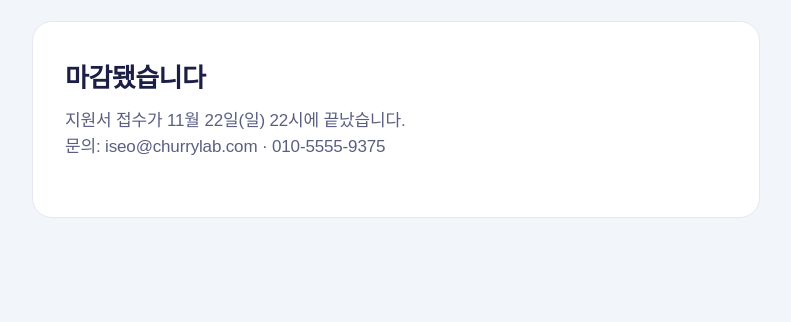
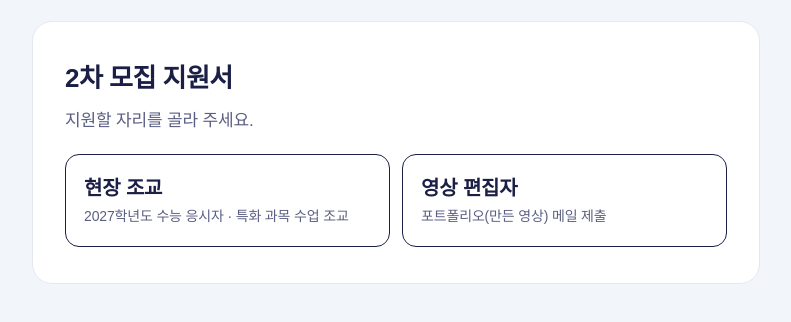
Before and after one commit to iseoforwork-tech/churrylab-apply, a plain HTML site: page index.html in a window 1280 px wide. Shown: the part 178-500 px from the top of the page, without its empty margins (244-1035 px from the left). Drawn offline with Linux system fonts and the light colour scheme; a web font is replaced by a local one.

Commit message:
지원서 마감 제한 풀기 (다시 엶)

```diff
--- a/index.html
+++ b/index.html
@@ -392,7 +392,7 @@ input:focus,textarea:focus{outline:2px solid var(--navy);outline-offset:1px;bord
 </div>
 
 <script>
-var BOOT = (function () { var r = new URLSearchParams(location.search).get('role'); if (r !== 'assist' && r !== 'editor') r = ''; return { role: r, base: location.pathname, closed: Date.now() >= Date.UTC(2026, 10, 22, 13, 0, 0) }; })();
+var BOOT = (function () { var r = new URLSearchParams(location.search).get('role'); if (r !== 'assist' && r !== 'editor') r = ''; return { role: r, base: location.pathname, closed: false }; })();
 var API = 'https://script.google.com/macros/s/AKfycbzoXxu2VEfCa4d_NO_i0l3cEEWPD-cQu6Y4a1jo5QR7JootcMTldPdLeQLYEd6agzCiSw/exec';
 (function () {
   var role = BOOT.role, MAXB = 10 * 1024 * 1024;
```
